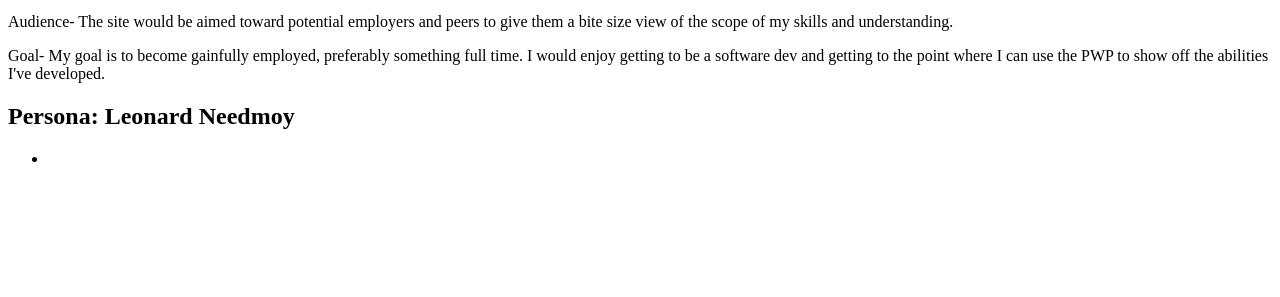
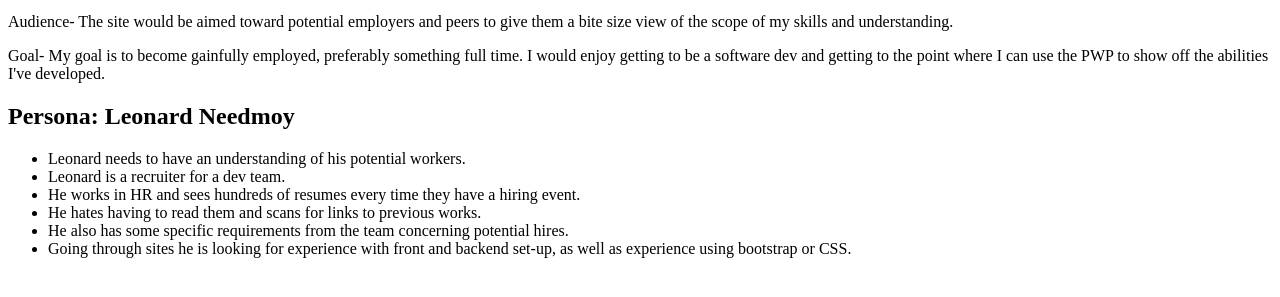
Before and after one commit to SheamusO/pwp, a plain HTML site: page public_html/documentation/milestone-1.html in a window 1280 px wide. Shown: the part 101-398 px from the top of the page. Drawn offline with Linux system fonts and the light colour scheme.

Commit message:
Added persona.

```diff
--- a/public_html/documentation/milestone-1.html
+++ b/public_html/documentation/milestone-1.html
@@ -15,7 +15,12 @@
 
 <h2>Persona: Leonard Needmoy</h2>
     <ul>
-        <li></li>
+        <li>Leonard needs to have an understanding of his potential workers.</li>
+        <li>Leonard is a recruiter for a dev team.</li>
+        <li>He works in HR and sees hundreds of resumes every time they have a hiring event.</li>
+        <li>He hates having to read them and scans for links to previous works.</li>
+        <li>He also has some specific requirements from the team concerning potential hires.</li>
+        <li>Going through sites he is looking for experience with front and backend set-up, as well as experience using bootstrap or CSS.</li>
     </ul>
 </body>
 </html>
```
